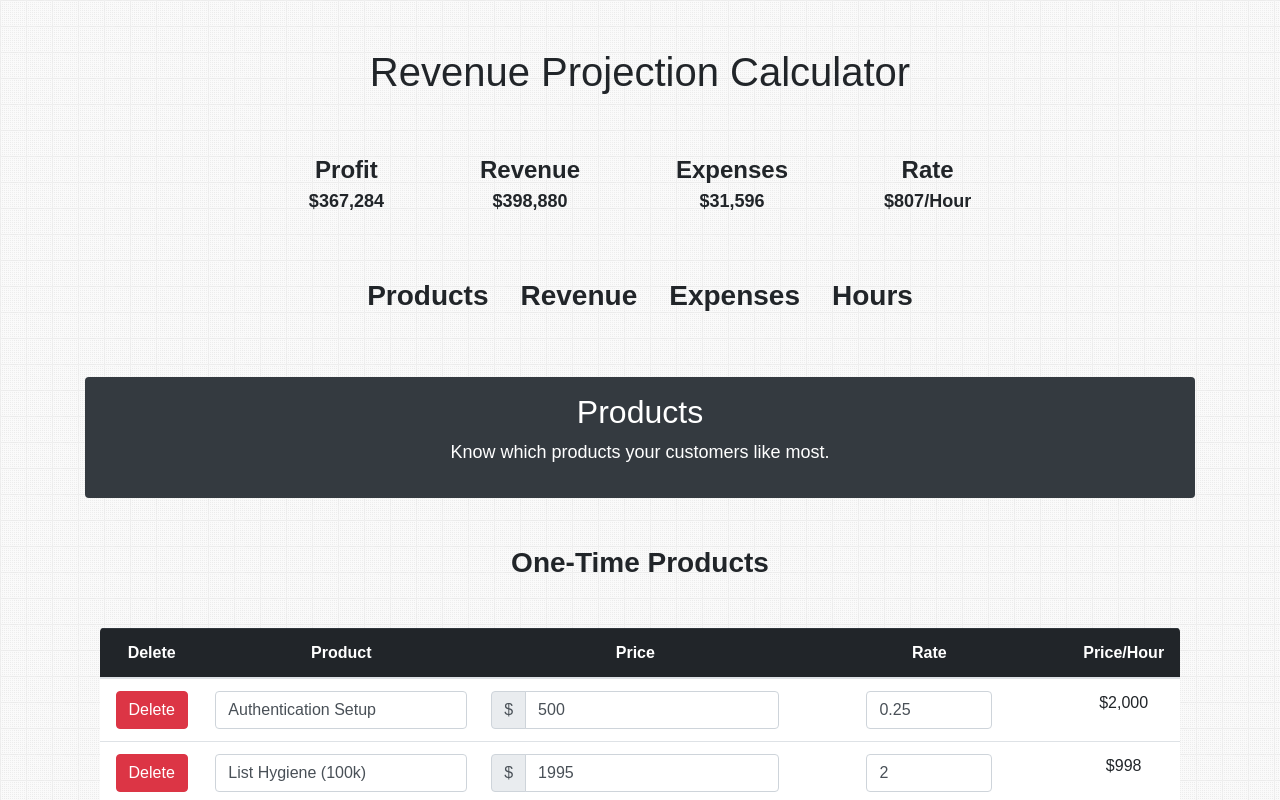
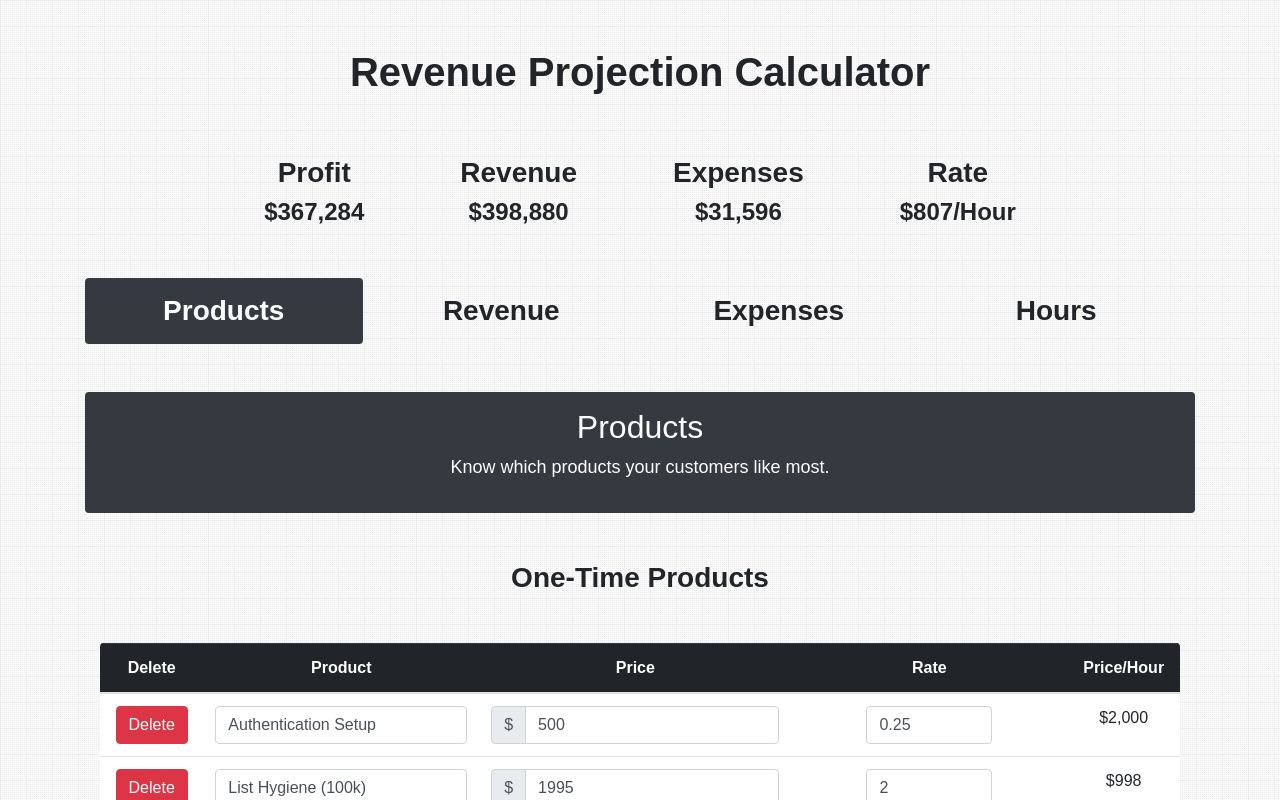
Before and after one commit to SSelke/revenue-calculator-redux, a React app: page / in a window 1280 px wide. Shown: the top 800 px of the page. Built offline with nearby package versions, Linux system fonts and the light colour scheme.

Commit message:
style changes

```diff
--- a/src/components/main/main.js
+++ b/src/components/main/main.js
@@ -7,7 +7,7 @@ class main extends Component {
     render() {
         return (
             <div className="mb-5 container">
-                <h1 className="pt-5">Revenue Projection Calculator</h1>
+                <h1 className="pt-5"><strong>Revenue Projection Calculator</strong></h1>
                 <NumberHeader />
                 <ContainerHeader />
                 <Container />
--- a/src/containers/header/number_header.css
+++ b/src/containers/header/number_header.css
@@ -1,17 +1,18 @@
+
 .header-text {
-    font-size: 16px;
+    font-size: 20px;
 }
 
 .header-data {
-    font-size: 12px;
+    font-size: 16px;
 }
 
 @media(min-width: 800px) {
     .header-text {
-        font-size: 24px;
+        font-size: 28px;
     }
 
     .header-data {
-        font-size: 18px;
+        font-size: 24px;
     }
 }
--- a/src/containers/header/number_header.js
+++ b/src/containers/header/number_header.js
@@ -1,5 +1,6 @@
 import React, { Component } from 'react';
 import {connect} from 'react-redux';
+import './number_header.css';
 
 class header extends Component {
     render() {
@@ -7,11 +8,11 @@ class header extends Component {
         const append = "/Hour";
 
         return (
-            <div>
+            <div className="container">
                 {this.props.header.headers.map(data =>
                     <div className="d-inline-block m-5" key={data.type}>
-                        <div style={{ fontSize: '24px' }}><strong>{data.type}</strong></div>
-                        <div style={{ fontSize: '18px' }}><strong>${data.value.toLocaleString()}{data.type === "Rate" ? append : null}</strong></div>
+                        <div className="header-text"><strong>{data.type}</strong></div>
+                        <div className="header-data"><strong>${data.value.toLocaleString()}{data.type === "Rate" ? append : null}</strong></div>
                     </div>
                 )}
             </div>
--- a/src/containers/nav/nav.js
+++ b/src/containers/nav/nav.js
@@ -4,12 +4,14 @@ import NavItem from './nav_items/nav_items';
 class nav extends Component {
     render() {
         return (
-            <ul className="nav justify-content-center mb-5" >
-                <NavItem name='Products' />
-                <NavItem name='Revenue' />
-                <NavItem name='Expenses' />
-                <NavItem name='Hours' />
-            </ul>
+            <div className="container mb-5" >
+                <div className="row">
+                    <NavItem name='Products' color="dark" />
+                    <NavItem name='Revenue' color="success" />
+                    <NavItem name='Expenses' color="danger" />
+                    <NavItem name='Hours' color="info" />
+                </div>
+            </div>
         );
     }
 }
--- a/src/containers/nav/nav_items/nav_items.js
+++ b/src/containers/nav/nav_items/nav_items.js
@@ -11,15 +11,19 @@ class navItems extends Component {
 
     render() {
         return (
-            <li className="nav-item">
+            <div className={ this.props.visible === this.props.name ? `bg-${this.props.color} rounded box-shadow text-white col` : "col"}>
                 <h2 className="m-3" onClick={this.handleClick} style={{ fontSize: '28px', cursor: 'pointer' }}><strong>{this.props.name}</strong></h2>
-            </li>
+            </div>
         );
     }
+}
+
+function mapStateToProps(state) {
+    return { visible: state.visible };
 }
 
 function mapDispatchToProps(dispatch) {
     return bindActionCreators({ isVisible }, dispatch);
 }
 
-export default connect(null, mapDispatchToProps)(navItems);
+export default connect(mapStateToProps, mapDispatchToProps)(navItems);
```
